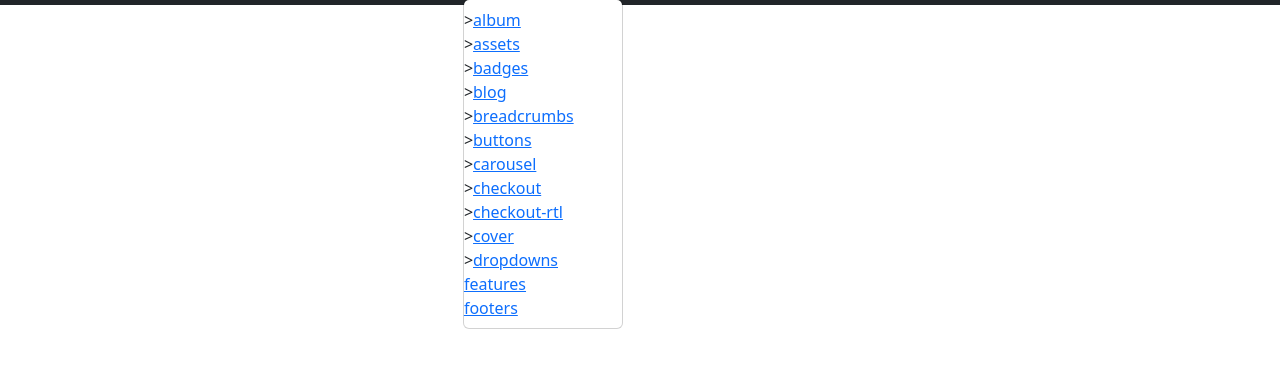
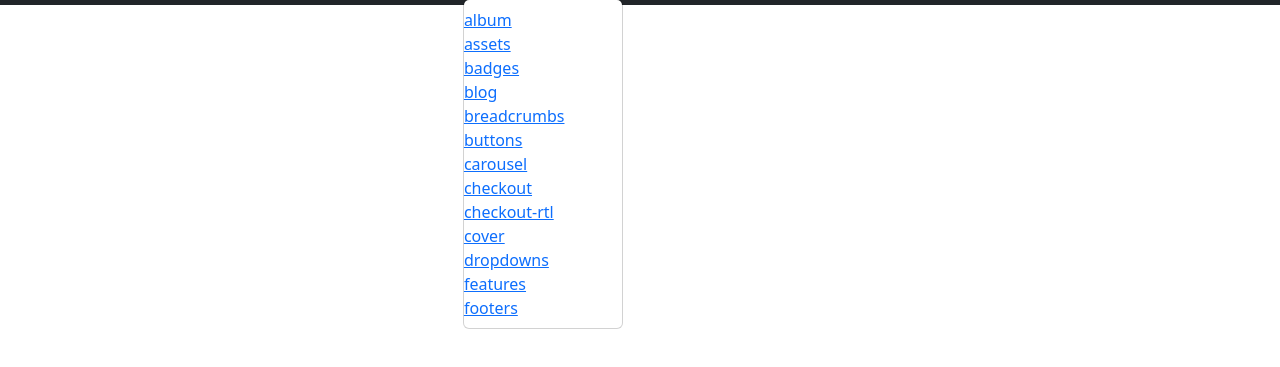
Before and after one commit to gtjames/bootstrap-5.3.1-examples, a plain HTML site: page index.html in a window 1280 px wide. Both pictures are taken after a click on the button "Album -> Footers". Shown: the part 51-418 px from the top of the page. Drawn offline with Linux system fonts and the light colour scheme.

Commit message:
title change

```diff
--- a/index.html
+++ b/index.html
@@ -4,7 +4,7 @@
     <meta charset="utf-8">
     <meta name="viewport" content="width=device-width, initial-scale=1">
     <meta name="description" content="">
-    <title>Examples</title>
+    <title>Bootstrap Eamples</title>
     <link href="assets/dist/css/bootstrap.min.css" rel="stylesheet">
 </head>
 <body>
@@ -26,17 +26,17 @@
                     <li class="nav-item dropdown">
                         <a class="nav-link dropdown-toggle" href="#" role="button" data-bs-toggle="dropdown" aria-expanded="false">Album -> Footers</a>
                         <ul class="dropdown-menu">
-                            <li>><a href='album/index.html'>album</a></li>
-                            <li>><a href='assets/index.html'>assets</a></li>
-                            <li>><a href='badges/index.html'>badges</a></li>
-                            <li>><a href='blog/index.html'>blog</a></li>
-                            <li>><a href='breadcrumbs/index.html'>breadcrumbs</a></li>
-                            <li>><a href='buttons/index.html'>buttons</a></li>
-                            <li>><a href='carousel/index.html'>carousel</a></li>
-                            <li>><a href='checkout/index.html'>checkout</a></li>
-                            <li>><a href='checkout-rtl/index.html'>checkout-rtl</a></li>
-                            <li>><a href='cover/index.html'>cover</a></li>
-                            <li>><a href='dropdowns/index.html'>dropdowns</a></li>
+                            <li><a href='album/index.html'>album</a></li>
+                            <li><a href='assets/index.html'>assets</a></li>
+                            <li><a href='badges/index.html'>badges</a></li>
+                            <li><a href='blog/index.html'>blog</a></li>
+                            <li><a href='breadcrumbs/index.html'>breadcrumbs</a></li>
+                            <li><a href='buttons/index.html'>buttons</a></li>
+                            <li><a href='carousel/index.html'>carousel</a></li>
+                            <li><a href='checkout/index.html'>checkout</a></li>
+                            <li><a href='checkout-rtl/index.html'>checkout-rtl</a></li>
+                            <li><a href='cover/index.html'>cover</a></li>
+                            <li><a href='dropdowns/index.html'>dropdowns</a></li>
                             <li><a href='features/index.html'>features</a></li>
                             <li><a href='footers/index.html'>footers</a></li>
                         </ul>
```
